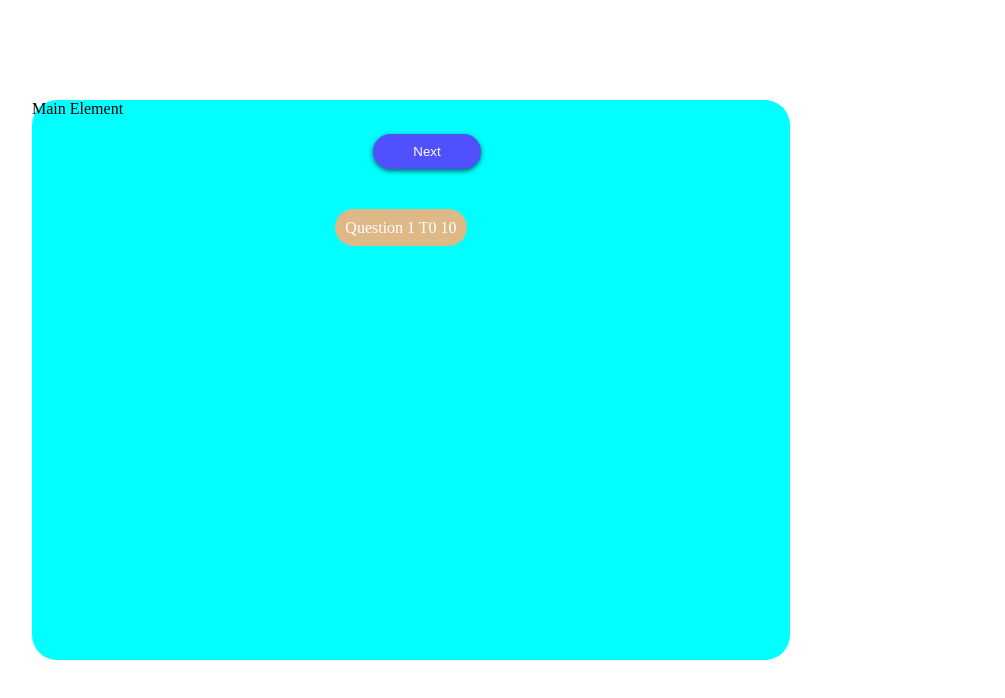
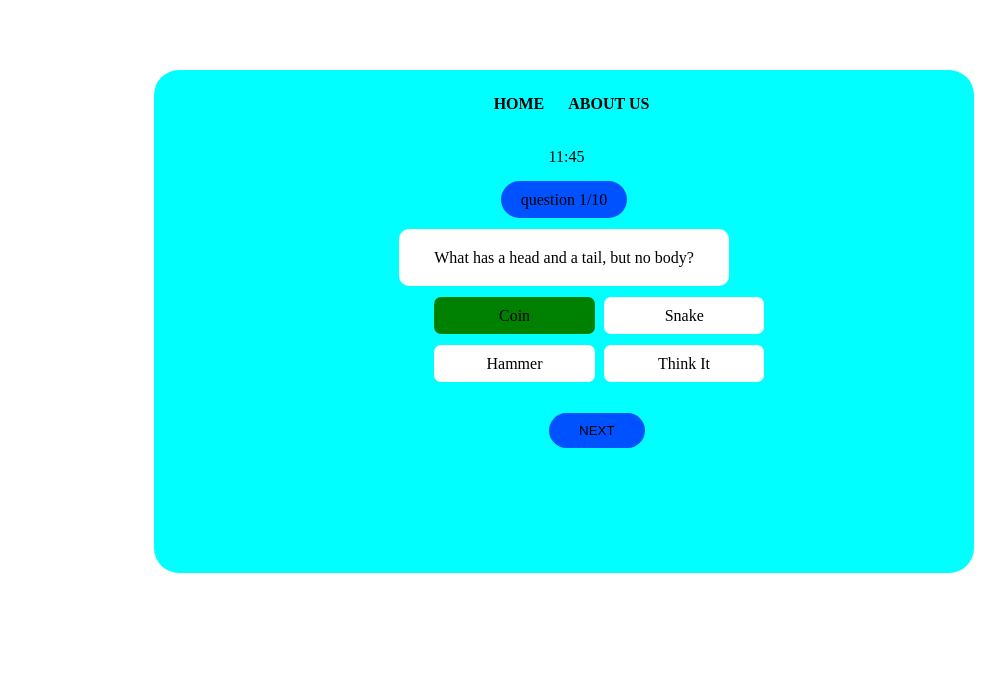
Before and after one commit to abdirahmanahmed1/Project-Halxiraale-App, a plain HTML site: page index.html in a window 1280 px wide. Shown: the whole page, without its empty margins (76-1081 px from the left). Drawn offline with Linux system fonts and the light colour scheme.

Commit message:
Final UI Design

```diff
--- a/index.css
+++ b/index.css
@@ -1,36 +1,117 @@
-.container {
-/* kalarkan wad iska badali karta hadad rabtid */
-    background-color: #00ffff;
-    margin: 100px 100px 100px 100px;
-    width:70vw;
-    height: 70vh;
-    border-radius: 25px;
-    width: 60%;
-}
-.button span{
-    background: burlywood;
-    border-radius: 30px;
-    color: white;
-    margin-left: 40%;
-    width:10%;
-
-    padding: 10px;
-    text-transform: capitalize ;
-
+*{
+    padding: 0;
+    margin: 0;
+    box-sizing: border-box;
 }
 
-.next-btn{
-    background-color: rgb(80, 80, 255);
-    color: white;
-    padding: 10px 40px;
-    margin-left: 45%;
-    margin-bottom: 50px;
-    border: none;
+.container {
+    background-color: aqua;
+    align-items: center;
+    margin: 70px 230px;
     border-radius: 25px;
-    cursor: pointer;
-    box-shadow: 0 2px 5px rgba(0,0,0,0.6);
 }
-.next-btn:hover{
-    background-color: rgb(50, 50, 255);
-    transition: all 0.3s;
+
+.nav {
+    margin-left: 15px;
+    text-align: center;
 }
+
+.nav ul {
+    list-style: none;
+}
+
+.nav ul li {
+    display: inline-flex;
+    margin-top: 25px;
+    margin-inline: 10px;
+}
+
+.nav ul li a {
+    color: black;
+    font-weight: bold;
+    text-decoration: none;
+}
+
+.fa-solid{
+    padding-right: 5px;
+}
+
+.time {
+    text-align: center;
+    padding-top: 10px ;
+}
+
+.time p {
+    margin-top: 25px;
+    margin-bottom: 25px;
+}
+
+.time span {
+    background-color: rgb(0, 81, 255);
+    padding: 10px 20px;
+    border-radius: 25px;
+}
+
+.quetil{
+    text-align: center;
+    border-radius: 5px;
+    margin-top: 40px;
+}
+
+.quetil span {
+    background-color: white;
+    border-radius: 10px;
+    padding: 20px 35px;
+}
+
+.answ {
+    margin-top: 40px;
+    margin-bottom: 30px;
+}
+
+.ans1 {
+    display: inline;
+    background-color: green;
+    border-radius: 7px;
+    margin-left: 280px;
+    padding: 10px 65px;
+}
+
+.ans2 {
+    display: inline;
+    background-color: white;
+    margin-left: 5px;
+    border-radius: 7px;
+    padding: 10px 60.5px;
+}
+
+.answ2 {
+    margin-bottom: 40px;
+}
+
+.ans3 {
+    display: inline;
+    background-color: white;
+    border-radius: 7px;
+    margin-left: 280px;
+    padding: 10px 52.5px;
+}
+
+.ans4 {
+    display: inline;
+    background-color: white;
+    margin-left: 5px;
+    border-radius: 7px;
+    padding: 10px 54px;
+}
+
+button {
+background-color: rgb(0, 81, 255);
+border-radius: 20px;
+border: none;
+margin-bottom: 125px;
+text-transform: uppercase;
+cursor: pointer;
+padding: 10px 30px;
+margin-left: 395px;
+}
--- a/index.html
+++ b/index.html
@@ -9,16 +9,31 @@
 </head>
 <body>
     <div class="container">
-
-        <p>Main Element</p>
-
-        <button class="next-btn">Next</button>
-
-        <div class="button">
-            <span>question 1 t0 10</span>
+        <div class="nav">
+            <ul>
+            <li><a href="#">HOME</a></li>
+            <li><a href="#">ABOUT US</a></li>
+            </ul>
         </div>
-
+        <div class="time">
+            <p><i class="fa-solid fa-stopwatch"></i>11:45</p>
+            <span>question 1/10</span>
+        </div>
+        <div class="quetil">
+            <span>What has a head and a tail, but no body?</span>
+        </div>
+        <div class="answ">
+            <p class="ans1">Coin</p>
+            <p class="ans2">Snake</p>
+        </div>
+        <div class="answ2">
+            <p class="ans3">Hammer</p>
+            <p class="ans4">Think It</p>
+        </div>
+        <!-- Component Entry Point -->
+        <div class="que-entry"></div>
+        <button>Next</button>
     </div>
-    <script src="index.js"></script>
+        <script src="index.js"></script>
 </body>
 </html>
```
